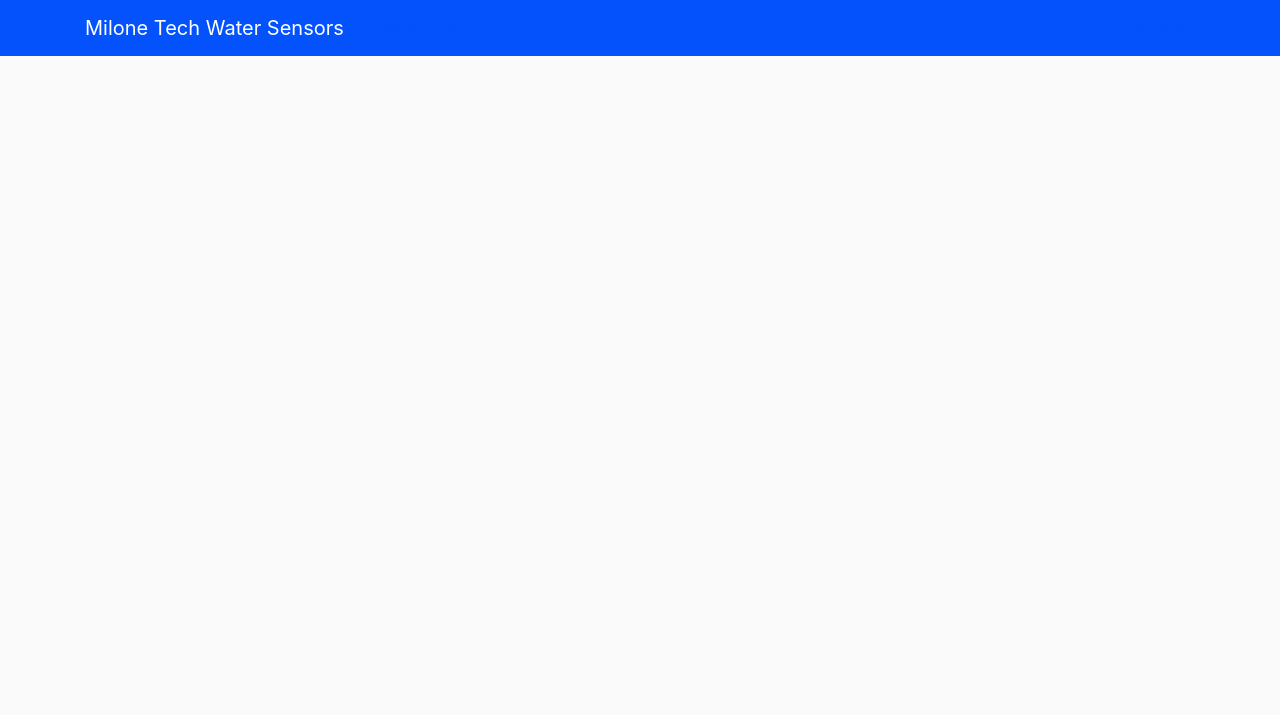
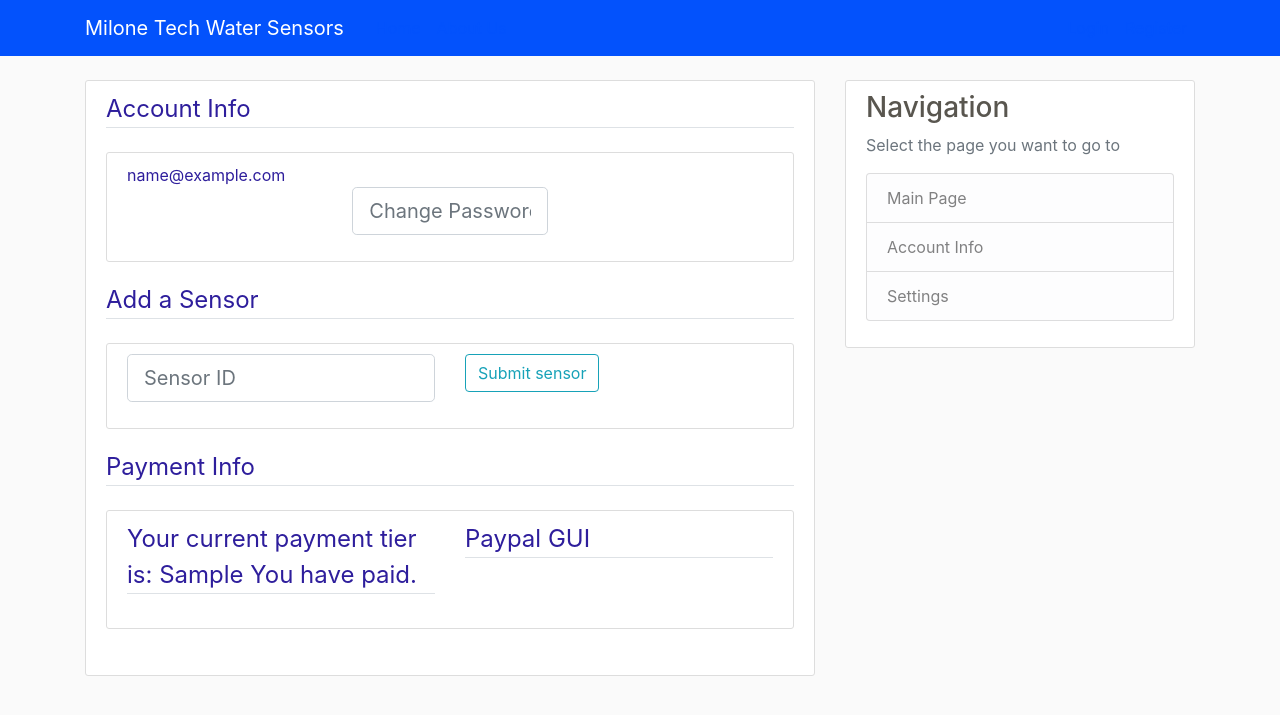
Before and after one commit to nanderson870/MiloneTech_WebsitePt2, a Flask app: template Website_Python_Code/flask_website/templates/account.html in a window 1280 px wide. Shown: the top 715 px of the page. Run offline with Flask 2, Linux system fonts and the light colour scheme; the template is opened without the code that fills it: values that come from a table or form of the project are taken from there, most other values are stand-ins (such as "Sample title", 1, 10 or a date in 2020); form fields are guessed from the names that the template uses; parts of the project's set-up code (start-up, migrations or seed data) failed here and were passed over; some libraries are stand-ins or nearby versions.

Commit message:
Add files via upload

```diff
--- a/Website_Python_Code/flask_website/templates/account.html
+++ b/Website_Python_Code/flask_website/templates/account.html
@@ -1,4 +1,4 @@
-{% extends "layout.html" %}
+{% extends "layout_with_sidebar.html" %}
 {% block content %}
     <div class="content-section">
         <form method="POST" action="">
@@ -7,22 +7,48 @@
                 <legend class="border-bottom mb-4">Account Info</legend>
 		<div class="content-section">
                 <div class="form-group">
-                    {{ form.email.label(class="form-control-label") }}
-                    {% if form.email.errors %}
-                        {{ form.email(class="form-control form-control-lg is-invalid") }}
+		<div class="row">
+		    <div class="col-2">
+                    {{ account_info.email }}
+		    </div>
+                    {% if form.newEmail.errors %}
+                        {{ form.newEmail(class="form-control form-control-lg is-invalid") }}
                         <div class="invalid-feedback">
-                            {% for error in form.email.errors %}
+                            {% for error in form.newEmail.errors %}
                                 <span>{{ error }}</span>
                             {% endfor %}
                         </div>
                     {% else %}
-                        {{ form.email }}
+		        <div class="col-4">
+
+			</div>
+			<div class="col-6">
+                        {{ form.newEmail(class="form-control form-control-lg", placeholder="change email") }}
+			</div>
                     {% endif %}
+		</div>
+		<div class="row">
+			<div class="col-4">
+				{{ form.phoneNumber(class="form-control form-control-lg", placeholder="Enter Phone #") }}
+			</div>
+			<div class="col-4">
+				<div class="row-my-5">
+					{{ form.password(class="form-control form-control-lg", placeholder="Change Password") }}
+				</div>
+				<div class="row-my-5">
+					{{ form.confirmPassword(class="form-control form-control-lg", placeholder="Confirm Changed Password") }}
+				</div>
+			</div>
+			<div class="col-2">
+				{{ form.submitAccountInfo(class="btn btn-outline-info") }}
+			</div>
                 </div>
 		</div>
+		</div>
+		<legend class="border-bottom mb-4">Add a Sensor</legend>
 		<div class="content-section">
                 <div class="form-group">
-                    {{ form.password.label(class="form-control-label") }}
+		<div class="row">
                     {% if form.password.errors %}
                         {{ form.password(class="form-control form-control-lg is-invalid") }}
                         <div class="invalid-feedback">
@@ -31,26 +57,34 @@
                             {% endfor %}
                         </div>
                     {% else %}
-                        {{ form.password(class="form-control form-control-lg") }}
+		    	<div class="col">
+                        	{{ sensorAccountForm.sensorID(class="form-control form-control-lg", placeholder="Sensor ID") }}
+			</div>
                     {% endif %}
+		<div class="col">
+			{{ sensorAccountForm.submitSensor(class="btn btn-outline-info") }}
+		</div>
                 </div>
 		</div>
-                <div class="form-check">
-                    {{ form.remember(class="form-check-input") }}
-                    {{ form.remember.label(class="form-check-label") }}
                 </div>
+		<legend class="border-bottom mb-4">Payment Info</legend>
+		<div class="content-section">
+		<div class="row">
+			<div class="col">
+			<legend class="border-bottom mb-4">Your current payment tier is: {{ account_info.payment_tier }}
+			{% if account_info.payment_tier  %}
+				You have paid.
+			{% else  %}
+				You have not paid.
+			{% endif %}
+			</legend>
+			</div>
+			<div class="col">
+				<legend class="border-bottom mb-4">Paypal GUI</legend>
+			</div>
+		</div>
+		</div>
             </fieldset>
-            <div class="form-group">
-                {{ form.submit(class="btn btn-outline-info") }}
-            </div>
-            <small class="text-muted ml-2">
-                <a href="#">Forgot Password?</a>
-            </small>
         </form>
     </div>
-    <div class="border-top pt-3">
-        <small class="text-muted">
-            Need An Account? <a class="ml-2" href="{{ url_for('register') }}">Sign Up Now</a>
-        </small>
-    </div>
 {% endblock content %}
```
Also changed, not shown: Website_Python_Code/flask_website/templates/settings.html (+62 -62 lines).
